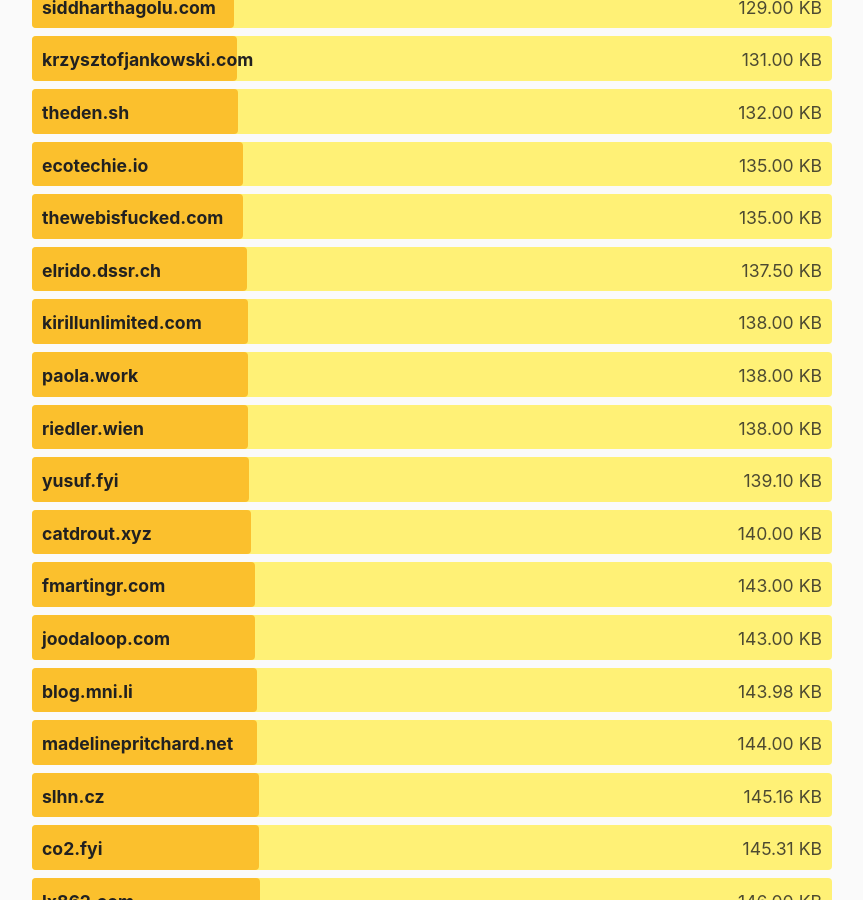
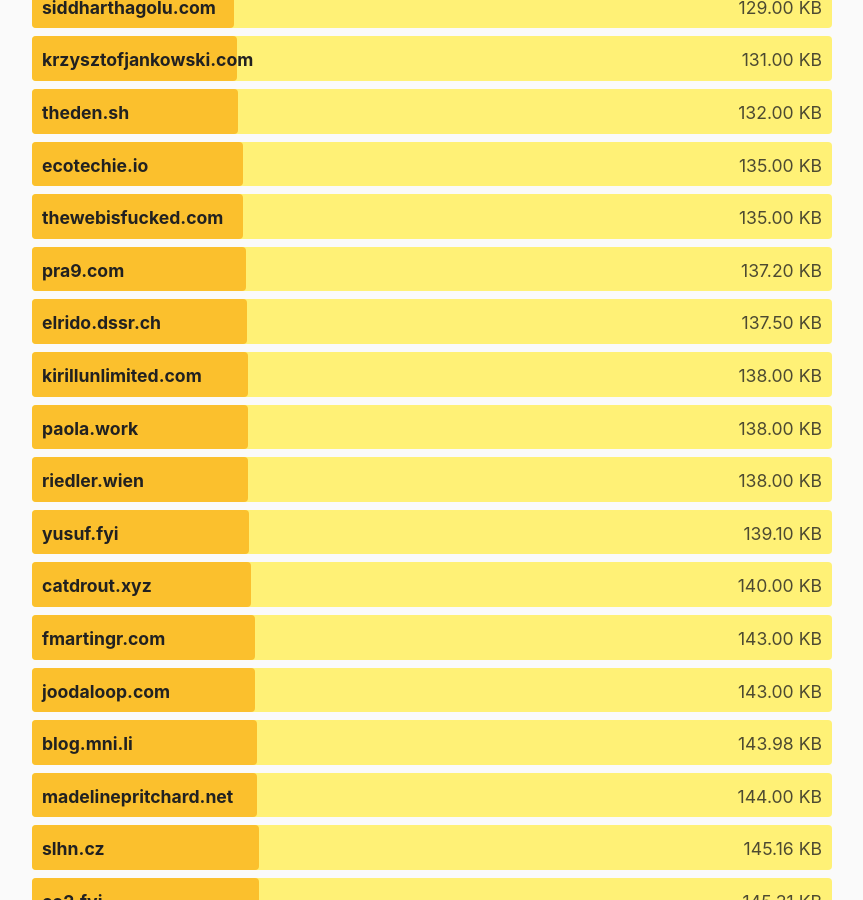
Before and after one commit to kevquirk/512kb.club, a Jekyll site: the page built from index.md, in a window 1280 px wide and 900 px high, scrolled down 29152 px. Shown: the whole window, without its empty margins (208-1071 px from the left). Built offline with Jekyll 4.4.1, drawn with Linux system fonts in a browser that asks for light colours.

Commit message:
Add pra9.com

```diff
--- a/_data/sites.yml
+++ b/_data/sites.yml
@@ -13,6 +13,11 @@
   size: 25.6
   last_checked: 2022-03-20
 
+- domain: pra9.com
+  url: https://pra9.com
+  size: 137.2
+  last_checked: 2024-07-24
+
 - domain: 10maurycy10.github.io
   url: https://10maurycy10.github.io/
   size: 20.2
```
